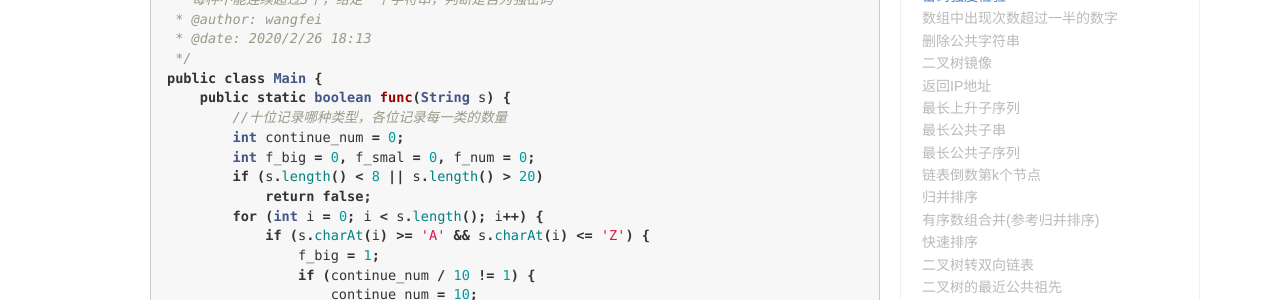
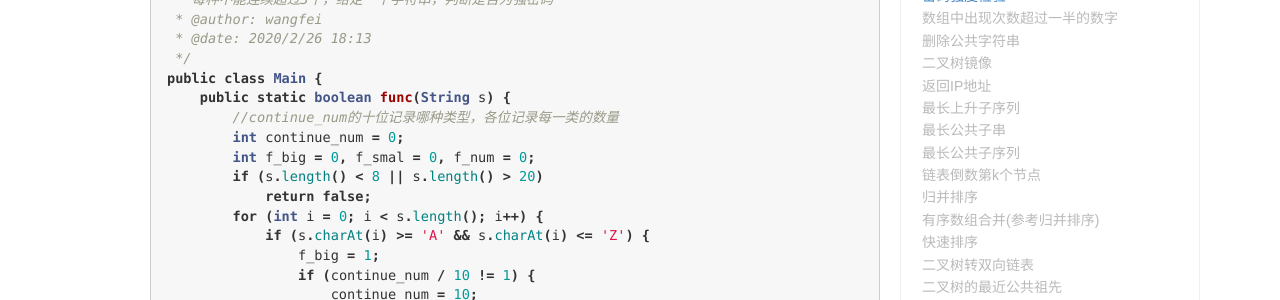
Before and after one commit to wangfei910/wangfei910.github.io, a Jekyll site: the page built from _posts/2019-10-3-面试笔试常考算法题目.md, in a window 1280 px wide and 900 px high. Shown: the part 426-726 px from the top of the window. Built offline with Jekyll 4.4.1, drawn with Linux system fonts in a browser that asks for light colours; comment, search, counter and statistics services are not loaded.

Commit message:
Update 2019-10-3-面试笔试常考算法题目.md

```diff
--- a/_posts/2019-10-3-面试笔试常考算法题目.md
+++ b/_posts/2019-10-3-面试笔试常考算法题目.md
@@ -19,7 +19,7 @@ import java.util.Scanner;
  */
 public class Main {
     public static boolean func(String s) {
-        //十位记录哪种类型，各位记录每一类的数量
+        //continue_num的十位记录哪种类型，各位记录每一类的数量
         int continue_num = 0;
         int f_big = 0, f_smal = 0, f_num = 0;
         if (s.length() < 8 || s.length() > 20)
```
